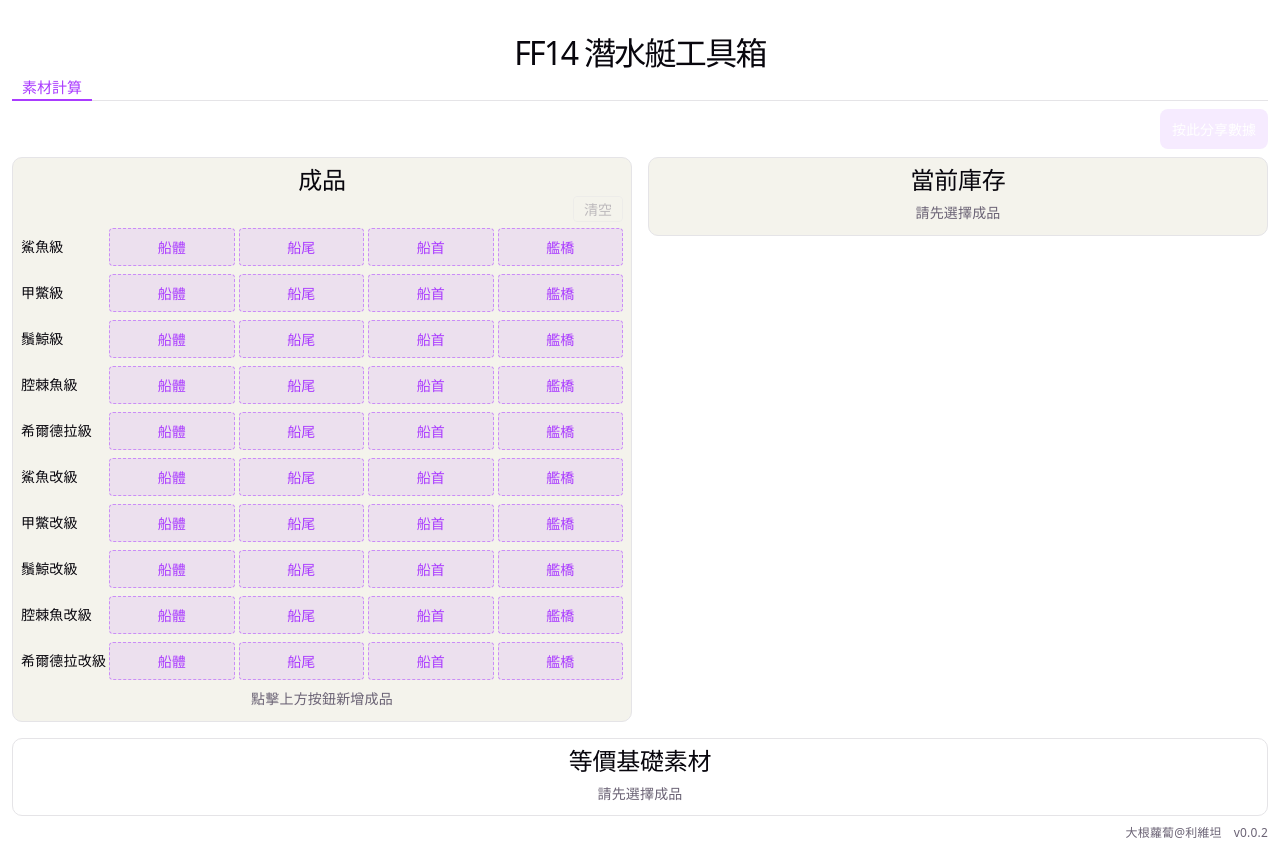
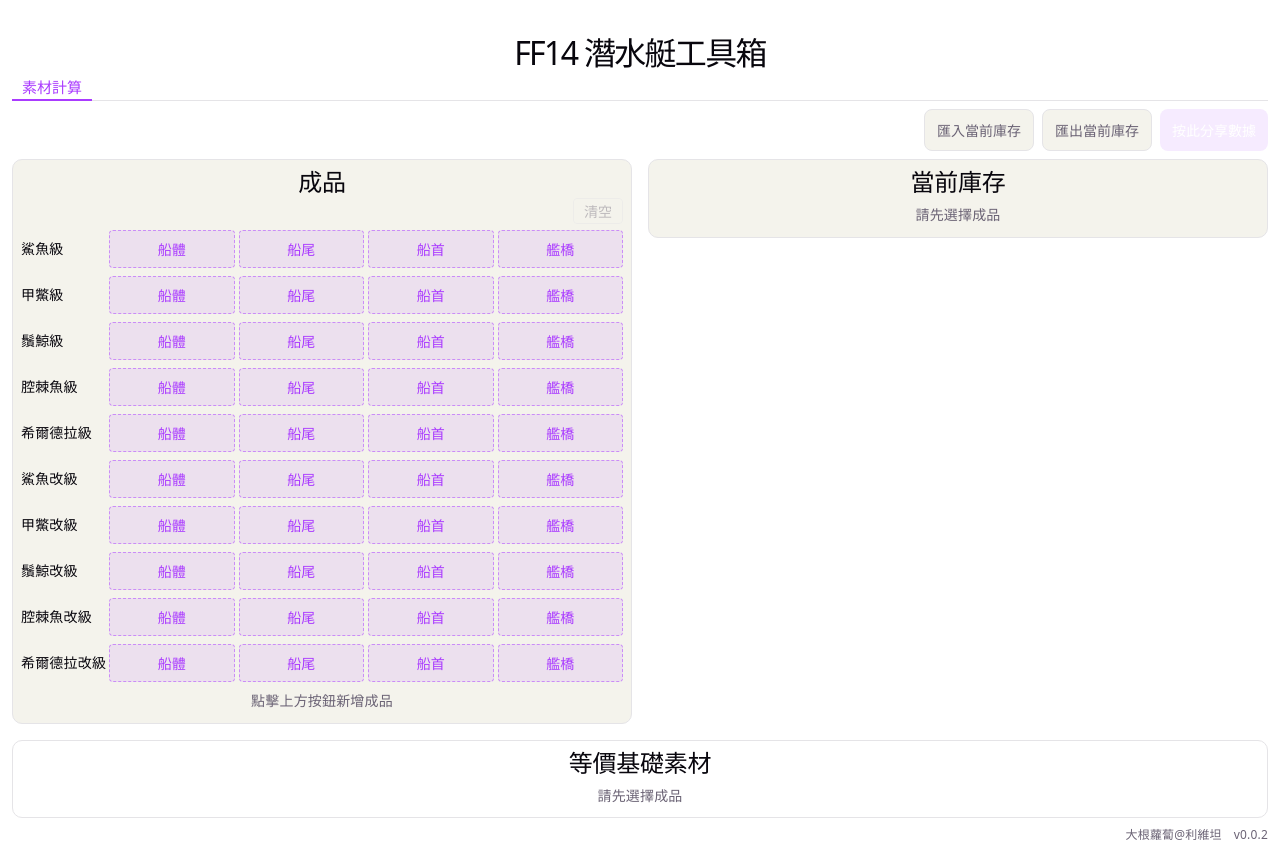
Before and after one commit to PoyiCode/FF14Submarine, a React (Vite) app: page / in a window 1280 px wide. Built offline with nearby package versions, Linux system fonts and the light colour scheme.

Commit message:
- 新增匯出、匯入資料功能

```diff
--- a/src/components/Calculator.css
+++ b/src/components/Calculator.css
@@ -91,6 +91,7 @@
 .calc-toolbar {
   display: flex;
   justify-content: flex-end;
+  gap: 8px;
   margin-bottom: 8px;
   flex-shrink: 0;
 }
@@ -121,6 +122,29 @@
   &:disabled {
     opacity: 0.4;
     cursor: default;
+  }
+}
+
+.toolbar-error {
+  font-size: 13px;
+  color: #ef4444;
+  align-self: center;
+}
+
+.export-btn {
+  padding: 10px 12px;
+  border-radius: 8px;
+  border: none;
+  background: var(--code-bg);
+  color: var(--text);
+  font-size: 14px;
+  font-weight: 600;
+  cursor: pointer;
+  border: 1px solid var(--border);
+  transition: opacity 0.2s;
+
+  &:hover {
+    opacity: 0.75;
   }
 }
 
--- a/src/components/Calculator.tsx
+++ b/src/components/Calculator.tsx
@@ -179,6 +179,35 @@
   Object.values(basicMaterialsData).map((m) => [m.chineseTraditional, m]),
 )
 
+const productIdToName = Object.fromEntries(Object.entries(products).map(([name, p]) => [p.id, name]))
+const recipeIdToName = Object.fromEntries(Object.entries(recipes).map(([name, r]) => [r.id, name]))
+const basicIdToName = Object.fromEntries(Object.values(basicMaterialsData).map((m) => [m.id, m.chineseTraditional]))
+
+const IMPORT_SECTIONS = ['products', 'materialsLv2', 'materialsLv1', 'materialsBasic'] as const
+
+function validateImportData(data: unknown): string | null {
+  if (typeof data !== 'object' || data === null || Array.isArray(data))
+    return '根層級必須為物件'
+  for (const section of IMPORT_SECTIONS) {
+    const val = (data as Record<string, unknown>)[section]
+    if (val === undefined) continue
+    if (typeof val !== 'object' || val === null || Array.isArray(val))
+      return `"${section}" 必須為物件`
+    for (const [key, entry] of Object.entries(val as object)) {
+      if (isNaN(Number(key)))
+        return `"${section}" 的 key "${key}" 必須為數字 id`
+      if (section === 'products' && !productIdToName[Number(key)])
+        return `"products" 包含未知的 item id"`
+      if (typeof entry !== 'object' || entry === null || Array.isArray(entry))
+        return `"${section}[${key}]" 必須為物件`
+      const qty = (entry as Record<string, unknown>).quantity
+      if (typeof qty !== 'number' || !Number.isInteger(qty) || qty < 0)
+        return `"${section}[${key}].quantity" 必須為非負整數`
+    }
+  }
+  return null
+}
+
 function sortRaw(names: string[]): string[] {
   return [...names].sort((a, b) => {
     const ma = rawByName[a], mb = rawByName[b]
@@ -244,6 +273,91 @@
   useEffect(() => { setCookie('calc_semi', JSON.stringify(semiInventory)) }, [semiInventory])
   useEffect(() => { setCookie('calc_raw', JSON.stringify(rawInventory)) }, [rawInventory])
 
+  function exportJson() {
+    const productsData: Record<number, { itemName: string; quantity: number }> = {}
+    for (const [name, qty] of Object.entries(selected)) {
+      productsData[products[name].id] = { itemName: name, quantity: qty }
+    }
+
+    const materialsLv2: Record<number, { itemName: string; quantity: number }> = {}
+    const materialsLv1: Record<number, { itemName: string; quantity: number }> = {}
+    for (const [name, qty] of Object.entries(semiInventory)) {
+      if (qty <= 0 || submarineParts[name]) continue
+      if (recipes[name]?.level === 2) materialsLv2[recipes[name].id] = { itemName: name, quantity: qty }
+      else if (recipes[name]?.level === 1) materialsLv1[recipes[name].id] = { itemName: name, quantity: qty }
+    }
+
+    const materialsBasic: Record<number, { itemName: string; quantity: number }> = {}
+    for (const [name, qty] of Object.entries(rawInventory)) {
+      if (qty > 0) materialsBasic[rawByName[name].id] = { itemName: name, quantity: qty }
+    }
+
+    const data = { products: productsData, materialsLv2, materialsLv1, materialsBasic }
+    const blob = new Blob([JSON.stringify(data, null, 2)], { type: 'application/json;charset=utf-8;' })
+    const url = URL.createObjectURL(blob)
+    const a = document.createElement('a')
+    a.href = url
+    a.download = 'submarine materials cht.json'
+    a.click()
+    URL.revokeObjectURL(url)
+  }
+
+  const [importError, setImportError] = useState<string | null>(null)
+  function showImportError(msg: string) {
+    setImportError(msg)
+    setTimeout(() => setImportError(null), 4000)
+  }
+
+  function importJson() {
+    const input = document.createElement('input')
+    input.type = 'file'
+    input.accept = '.json'
+    input.onchange = () => {
+      const file = input.files?.[0]
+      if (!file) return
+      const reader = new FileReader()
+      reader.onload = (e) => {
+        let data: unknown
+        try {
+          data = JSON.parse(e.target?.result as string)
+        } catch {
+          showImportError('JSON 解析失敗：檔案格式不正確')
+          return
+        }
+
+        const err = validateImportData(data)
+        if (err) { showImportError(`格式錯誤：${err}`); return }
+
+        const d = data as Record<string, Record<string, { quantity: number }>>
+
+        const newSelected: Record<string, number> = {}
+        for (const [idStr, val] of Object.entries(d.products ?? {})) {
+          const name = productIdToName[Number(idStr)]
+          if (name) newSelected[name] = Math.min(9, Math.max(1, val.quantity))
+        }
+        setSelected(newSelected)
+
+        const newSemi = Object.fromEntries(allSemiNames.map((n) => [n, 0]))
+        for (const section of [d.materialsLv2, d.materialsLv1]) {
+          for (const [idStr, val] of Object.entries(section ?? {})) {
+            const name = recipeIdToName[Number(idStr)]
+            if (name) newSemi[name] = Math.min(99999, val.quantity)
+          }
+        }
+        setSemiInventory(newSemi)
+
+        const newRaw = Object.fromEntries(allRawNames.map((n) => [n, 0]))
+        for (const [idStr, val] of Object.entries(d.materialsBasic ?? {})) {
+          const name = basicIdToName[Number(idStr)]
+          if (name) newRaw[name] = Math.min(99999, val.quantity)
+        }
+        setRawInventory(newRaw)
+      }
+      reader.readAsText(file)
+    }
+    input.click()
+  }
+
   const [copied, setCopied] = useState(false)
   function shareUrl() {
     const si = Object.fromEntries(Object.entries(semiInventory).filter(([, v]) => v > 0))
@@ -288,6 +402,9 @@
   return (
     <div className="calc-wrapper">
       <div className="calc-toolbar">
+        {importError && <span className="toolbar-error">{importError}</span>}
+        <button className="export-btn" onClick={importJson}>匯入當前庫存</button>
+        <button className="export-btn" onClick={exportJson}>匯出當前庫存</button>
         <button className="share-btn" onClick={shareUrl}>{copied ? '已複製網址！' : '按此分享數據'}</button>
       </div>
 
```
